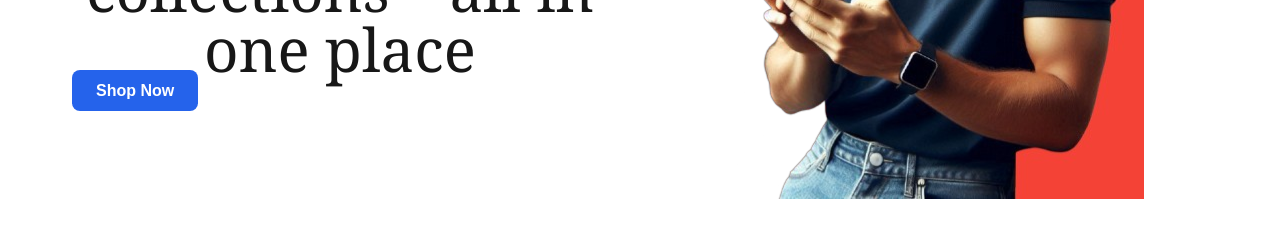
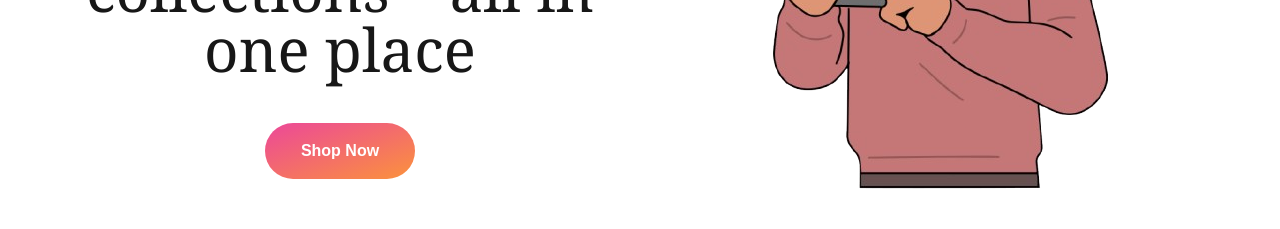
Before and after one commit to Emon1112/Ecommerce-1, a Next.js app: page / in a window 1280 px wide. Shown: the part 405-634 px from the top of the page. Built offline with nearby package versions, Linux system fonts and the light colour scheme; no server answers.

Commit message:
Upadated the button design and hero image

```diff
--- a/app/Pages/Home/Hero.js
+++ b/app/Pages/Home/Hero.js
@@ -6,11 +6,11 @@ import Link from "next/link";
 const Hero = () => {
     return (
         <div className="grid grid-cols-2 gap-16 p-16 mt-8">
-            <div className="">
+            <div className="flex flex-col">
                 <h1 className="font-serif text-3xl md:text-6xl text-center mx-auto pt-5">Discover the latest trends, unbeatable deals, and exclusive collections—all in one place</h1>
-                <Link href="/Pages/Product" className="bg-blue-600 text-white font-semibold py-3 px-6 rounded-lg mt-6 mx-auto hover:bg-blue-700 transition-all duration-300">Shop Now</Link>
+                <Link href="/Pages/Product" className="bg-gradient-to-br from-pink-500 to-orange-400 hover:bg-gradient-to-bl focus:ring-4 focus:outline focus:ring-pink-200  text-white font-semibold py-4 px-9 rounded-full mt-11 mx-auto hover:bg-blue-700 transition-all duration-300">Shop Now</Link>
             </div>
-            <Image src={hero} alt="Hero image" className="mx-auto top-0 right-0" />
+            <Image src={hero} alt="Hero image" className="mx-auto " />
         </div>
     );
 };
```
Also changed, not shown: public/Hero.png.
